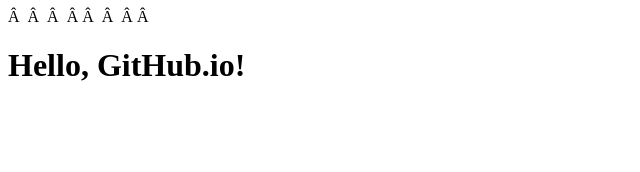
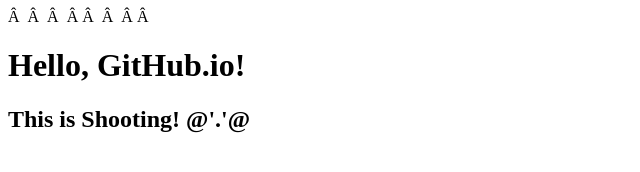
Before and after one commit to Shooting-W/Shooting-W.github.io, a plain HTML site: page index.html in a window 1280 px wide. Shown: the whole page, without its empty margins (0-640 px from the left). Drawn offline with Linux system fonts and the light colour scheme.

Commit message:
Add files via upload

```diff
--- a/index.html
+++ b/index.html
@@ -2,9 +2,10 @@
 <html>
 <head>
     <metacharset="UTF-8">
-    <title>Hello GitHub.io</title>
+    <title>Hello, GitHub.io!</title>
 </head>
 <body>
     <h1>Hello, GitHub.io!</h1>
+    <h2>This is Shooting! @'.'@</h2>
 </body>
 </html>
```
